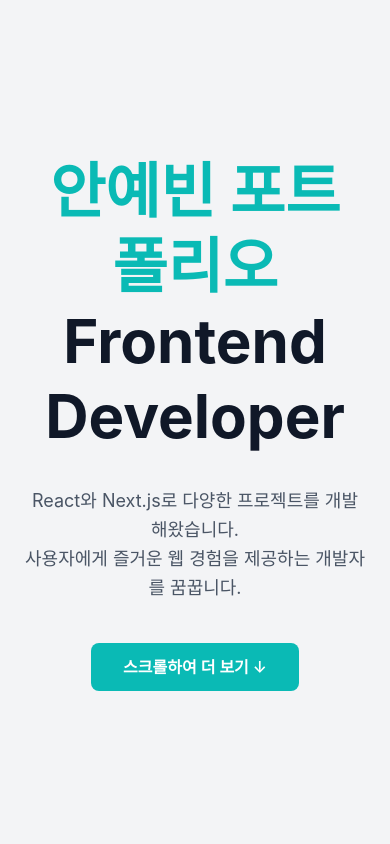
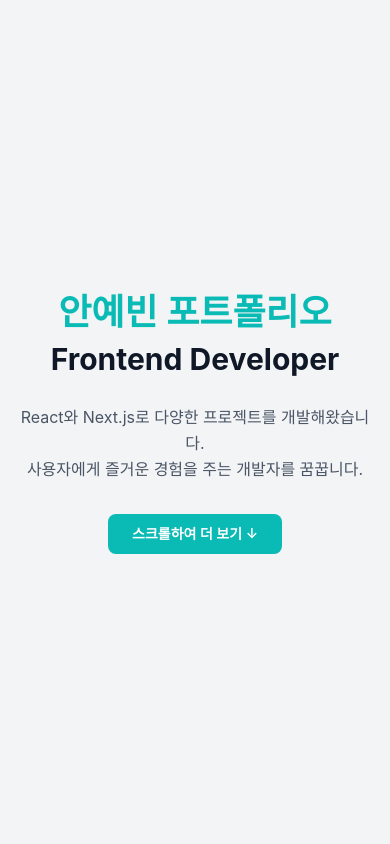
Before and after one commit to mewmaze/anyebin-portfolio, a Next.js app: page / in a window 390 px wide. Shown: the top 844 px of the page. Built offline with nearby package versions, Linux system fonts and the light colour scheme.

Commit message:
feat: metatag 설정정

```diff
--- a/src/app/layout.tsx
+++ b/src/app/layout.tsx
@@ -1,4 +1,10 @@
 import "./globals.css";
+import type { Metadata } from "next";
+
+export const metadata: Metadata = {
+  title: "안예빈 | 프론트엔드개발자",
+  description: "React와 Next.js를 활용한 프론트엔드 개발자 포트폴리오",
+};
 
 export default function RootLayout({
   children,
--- a/src/app/page.tsx
+++ b/src/app/page.tsx
@@ -26,36 +26,43 @@ export default function Home() {
   return (
     <div className="relative">
       {/* 메인 히어로 섹션 */}
-      <section className="relative flex flex-col items-center justify-center min-h-screen px-6">
+      <section className="relative flex flex-col items-center justify-center min-h-screen px-4 sm:px-6">
         <motion.div
-          className="flex flex-col items-center max-w-3xl"
+          className="flex flex-col items-center max-w-3xl w-full"
           variants={containerVariants}
           initial="hidden"
           animate="show"
         >
           <motion.h1
-            className="text-6xl font-bold text-center leading-tight"
+            className="text-4xl sm:text-5xl lg:text-6xl font-bold text-center leading-tight"
             variants={itemVariants}
             style={{ color: "#0ABAB5" }}
           >
             안예빈 포트폴리오
             <br />
-            <span className="text-gray-900">Frontend Developer</span>
+            <span className="text-gray-900 text-3xl sm:text-4xl lg:text-5xl">
+              Frontend Developer
+            </span>
           </motion.h1>
 
           <motion.p
-            className="mt-8 text-lg text-gray-600 text-center leading-relaxed"
+            className="mt-6 sm:mt-8 text-base sm:text-lg text-gray-600 text-center leading-relaxed max-w-2xl"
             variants={itemVariants}
           >
             React와 Next.js로 다양한 프로젝트를 개발해왔습니다.
-            <br />
-            사용자에게 즐거운 웹 경험을 제공하는 개발자를 꿈꿉니다.
+            <br className="sm:block" />
+            <span className="hidden sm:inline">
+              사용자에게 즐거운 웹 경험을 제공하는 개발자를 꿈꿉니다.
+            </span>
+            <span className="sm:hidden">
+              사용자에게 즐거운 경험을 주는 개발자를 꿈꿉니다.
+            </span>
           </motion.p>
 
           {/* CTA 버튼 */}
           <motion.button
             variants={itemVariants}
-            className="mt-10 px-8 py-3 rounded-lg font-semibold text-white transition-all hover:shadow-lg hover:scale-105"
+            className="mt-8 sm:mt-10 px-6 sm:px-8 py-2.5 sm:py-3 rounded-lg font-semibold text-white text-sm sm:text-base transition-all hover:shadow-lg hover:scale-105"
             style={{ backgroundColor: "#0ABAB5" }}
             onClick={() => {
               const element = document.querySelector("#about");
--- a/src/components/ProjectModal.tsx
+++ b/src/components/ProjectModal.tsx
@@ -5,6 +5,7 @@ interface TroubleShooting {
   title: string;
   description: string;
 }
+
 export default function ProjectModal({
   project,
   isOpen,
@@ -32,12 +33,12 @@ export default function ProjectModal({
             initial={{ opacity: 0, scale: 0.95 }}
             animate={{ opacity: 1, scale: 1 }}
             exit={{ opacity: 0, scale: 0.95 }}
-            className="fixed top-1/2 left-1/2 -translate-x-1/2 -translate-y-1/2 rounded-lg max-w-3xl w-full max-h-[85vh] overflow-y-auto z-50"
+            className="fixed top-1/2 left-1/2 -translate-x-1/2 -translate-y-1/2 rounded-lg max-w-3xl w-full max-h-[90vh] overflow-y-auto z-50 scroll-smooth"
             style={{ backgroundColor: "#faf8f3" }}
           >
             {/* 헤더 */}
             <div
-              className="sticky top-0 flex items-start justify-between p-8 border-b"
+              className="flex items-start justify-between p-8 border-b"
               style={{ borderColor: "#e5ddd5" }}
             >
               <div className="flex-1">
@@ -50,7 +51,7 @@ export default function ProjectModal({
               </div>
               <button
                 onClick={onClose}
-                className="text-gray-500 hover:text-gray-700 transition-colors text-2xl w-8 h-8 flex items-center justify-center"
+                className="text-gray-500 hover:text-gray-700 transition-colors text-2xl w-8 h-8 flex items-center justify-center flex-shrink-0"
               >
                 ✕
               </button>
```
